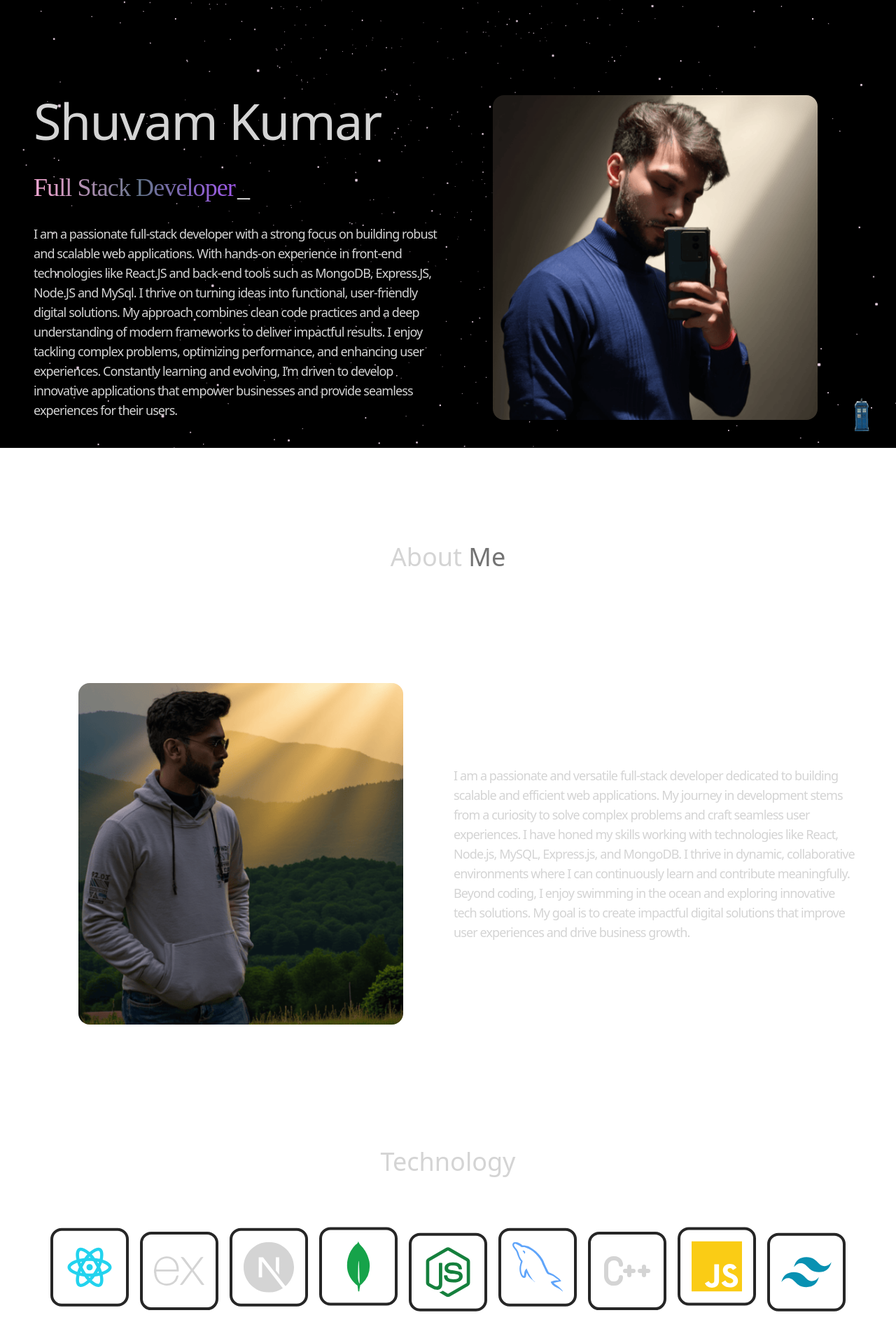
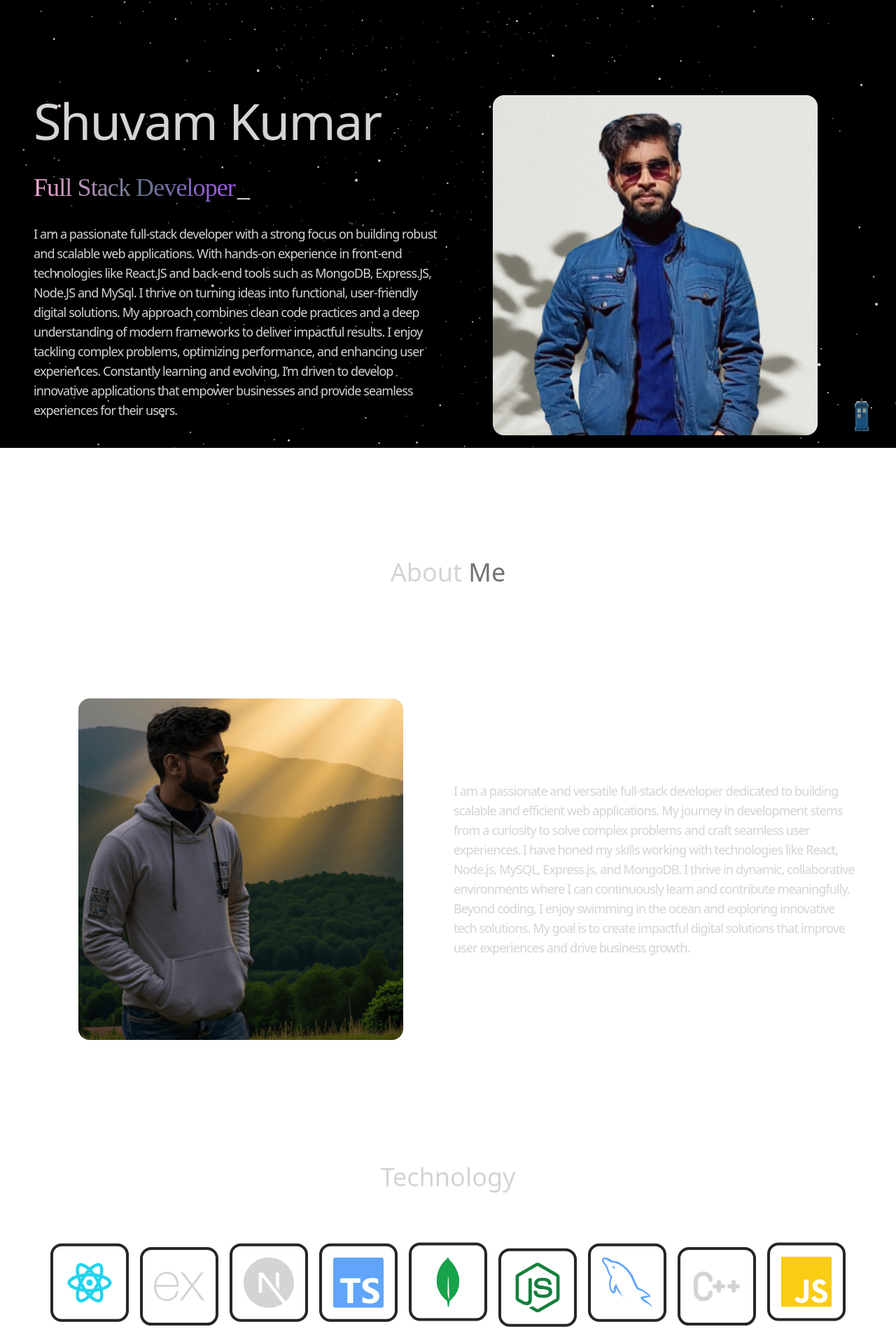
Before and after one commit to shuvam773/MyPortfolio, a React (Vite) app: page / in a window 1280 px wide. Shown: the part 160-2069 px from the top of the page at 70% size. Built offline with nearby package versions, Linux system fonts and the light colour scheme; a web font is replaced by a local one.

Commit message:
New Image added

```diff
--- a/src/components/Hero.jsx
+++ b/src/components/Hero.jsx
@@ -1,5 +1,6 @@
 import { HERO_CONTENT } from '../constants';
-import profilePic from '../assets/skProfile.png';
+// import profilePic from '../assets/skProfile.png';
+import profile from '../assets/skProfile2.png'
 import { motion } from 'motion/react';
 import { useTypewriter, Cursor } from 'react-simple-typewriter';
 import Tilt from 'react-parallax-tilt';
@@ -69,7 +70,7 @@ const Hero = () => {
                 animate={{ x: 0, opacity: 1 }}
                 transition={{ duration: 1, delay: 1.2 }}
                 className="rounded-2xl shadow-inner"
-                src={profilePic}
+                src={profile}
                 alt="Profile"
               />
             </Tilt>
--- a/src/components/Technology.jsx
+++ b/src/components/Technology.jsx
@@ -1,5 +1,5 @@
 import { RiReactjsLine } from "react-icons/ri"
-import { SiExpress, SiNextdotjs } from "react-icons/si";
+import { SiExpress, SiNextdotjs, SiTypescript } from "react-icons/si";
 import { SiMongodb } from "react-icons/si";
 import { FaNodeJs } from "react-icons/fa";
 import { GrMysql } from "react-icons/gr";
@@ -53,6 +53,12 @@ const Technology = () => {
                 <SiNextdotjs  className="text-7xl "/>
             </motion.div>
             <motion.div
+            variants={iconVariants(2)}
+            initial="initial"
+            animate="animate" className="rounded-2xl border-4 border-neutral-800 p-4">
+                <SiTypescript  className="text-7xl text-blue-400"/>
+            </motion.div>
+            <motion.div
             variants={iconVariants(3)}
             initial="initial"
             animate="animate"
```
Also changed, not shown: src/assets/skProfile2.png (added).
